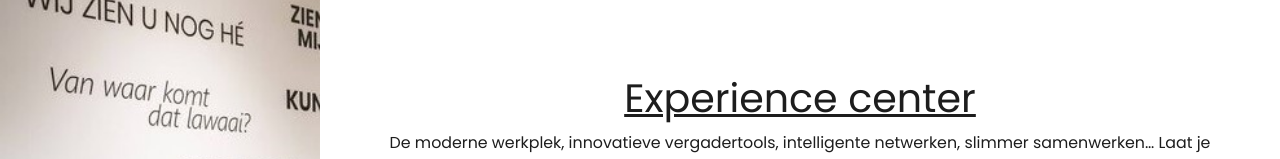
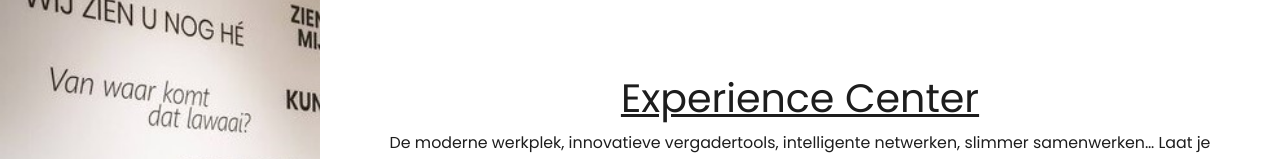
Before and after one commit to RubenBoone/Qiosk-Webapp, an Angular app: page / in a window 1280 px wide. Shown: the part 184-343 px from the top of the page. Built offline with nearby package versions, Linux system fonts and the light colour scheme.

Commit message:
test ccs

```diff
--- a/src/app/home/home.component.html
+++ b/src/app/home/home.component.html
@@ -2,7 +2,7 @@
   <div class="overflow-hidden col-12 col-md-3 d-none d-md-block p-0"><img src="assets/images/EC_lang.jpg" alt="EC" width="400px" height="auto" ></div>
   <div class="col-12 col-md-3 d-md-none p-0"><img src="assets/images/EC_breed.jpg" alt="EC" width="100%" height="auto" ></div>
   <div class="col-12 col-md-9 justify-content-center m-auto">
-    <h1 class="text-center"><u>Experience center</u></h1>
+    <h1 class="text-center"><u>Experience Center</u></h1>
     <p class="text-center">
       De moderne werkplek, innovatieve vergadertools, intelligente netwerken, slimmer samenwerken… Laat je onderdompelen in het beste wat hedendaagse technologie te bieden heeft en ontdek hoe je deze tools kan inzetten in jouw organisatie!
       <br><br>
```
